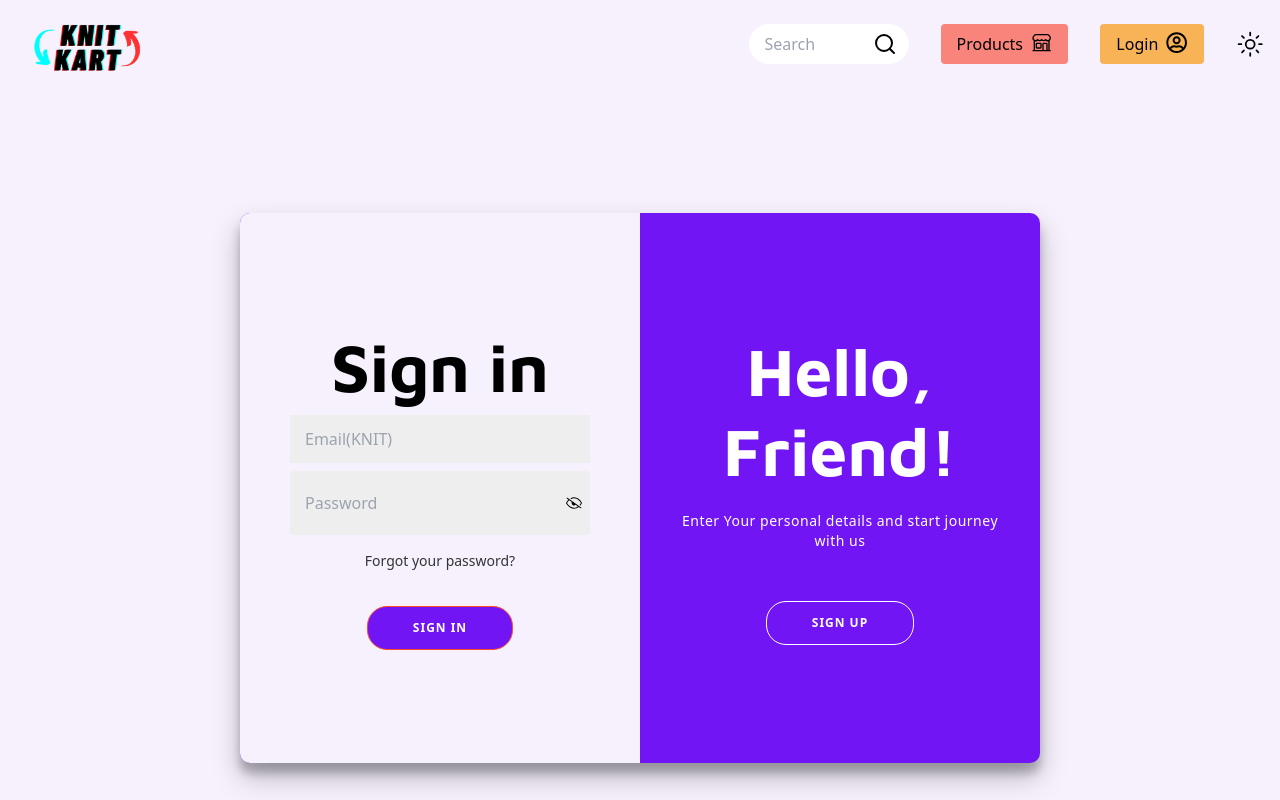
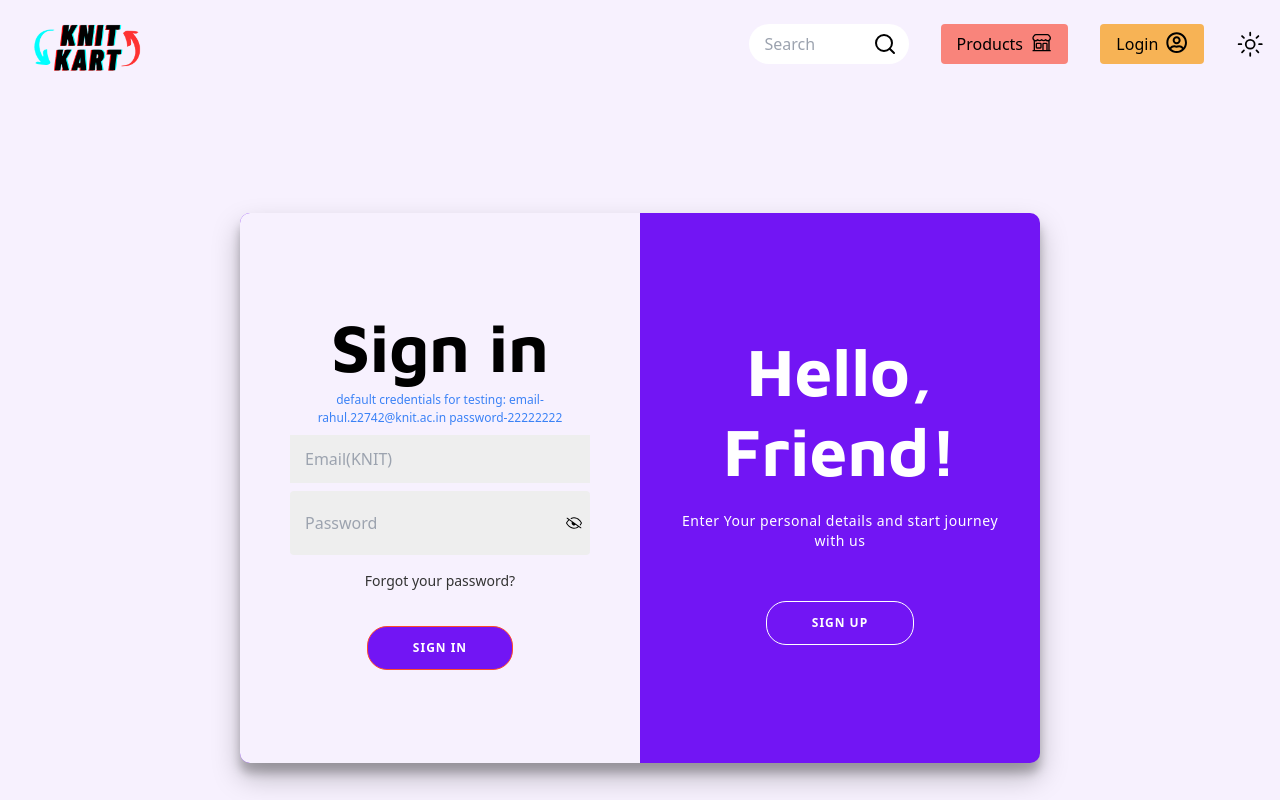
Before and after one commit to Rahul-K-Saini/KNIT-KART, a React (Vite) app in the folder frontend/: page /entrance in a window 1280 px wide. Shown: the top 800 px of the page. Built offline with nearby package versions, Linux system fonts and the light colour scheme; what tailwindcss-animated would draw is missing.

Commit message:
Added default credentials for testing purposes

```diff
--- a/frontend/src/Pages/Entrance/Entrance.jsx
+++ b/frontend/src/Pages/Entrance/Entrance.jsx
@@ -260,6 +260,7 @@ function App() {
           <Components.SignInContainer $signin={signIn}>
             <Components.Form onSubmit={handleSignIn}>
               <Components.Title>Sign in</Components.Title>
+               <small className="mt-1 text-blue-500">default credentials for testing: email-rahul.22742@knit.ac.in password-22222222</small>
               <Components.Input
                 type="email"
                 placeholder="Email(KNIT)"
```
